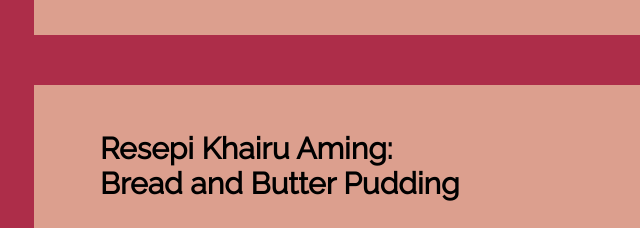
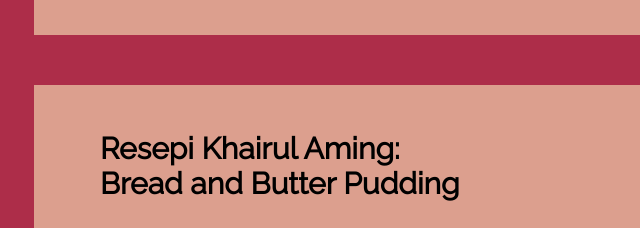
Before and after one commit to ahmdimtyz/certry, a plain HTML site: page influencer.html in a window 1280 px wide. Shown: the part 3000-3228 px from the top of the page, 16-656 px from the left. Drawn offline with Linux system fonts and the light colour scheme.

Commit message:
spelling error

```diff
--- a/influencer.html
+++ b/influencer.html
@@ -86,7 +86,7 @@
         </div>
         <div class="container3">
             <div style="padding-left: 50px; padding-right:30px;">
-                <p class="influencer">Resepi Khairu Aming:<br>Bread and Butter Pudding</p>
+                <p class="influencer">Resepi Khairul Aming:<br>Bread and Butter Pudding</p>
                 <p class="rate">4.0 Stars &nbsp;&nbsp;&nbsp;&nbsp; Preparation Time : 60 Minutes &nbsp;&nbsp;&nbsp;Calorie : 148kcal</p>
                 <img src="photos/Influencer/Picture b.jpg">
                 <p class="texta">Ingredients :</p>
```
